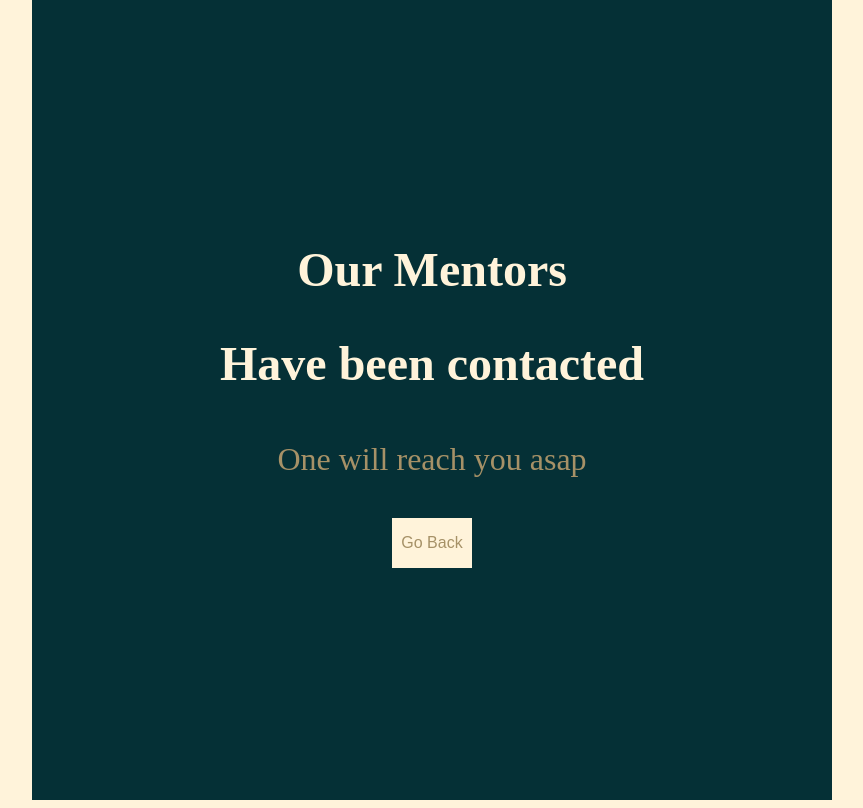
After one commit to GRINGOLOCO7/AI_assistant_future_Carrear, a Flask app: page /search_mentor in a window 1280 px wide. The commit adds this page. Shown: the whole page, without its empty margins (208-1071 px from the left). Run offline with Flask 3, Linux system fonts and the light colour scheme.

Commit message:
mentor part done

```diff
--- a/app.py
+++ b/app.py
@@ -53,14 +53,29 @@ def login():
 @app.route('/signup', methods=['POST'])
 def signup():
     return render_template('dashboard.html')
+@app.route('/dashboard', methods=['GET','POST'])
+def dashboard():
+    return render_template('dashboard.html')
+
+
+
 
 @app.route('/mentor', methods=['GET', 'POST'])
 def mentor():
-    return "You selected a mentor."
+    return render_template('mentor.html')
+@app.route('/search_mentor', methods=['GET', 'POST'])
+def search_mentor():
+    return render_template('search_mentor.html')
+
 
 @app.route('/community', methods=['GET', 'POST'])
 def community():
     return "You selected a community."
+
+
+
+
+
 
 @app.route('/assistant', methods=['GET', 'POST'])
 def assistant():
@@ -116,5 +131,10 @@ def process_cv():
 
 
 
+
+
+
+
+
 if __name__ == '__main__':
     app.run(host='127.0.0.1', port=5000, debug=True)
--- a/templates/assistant.html
+++ b/templates/assistant.html
@@ -72,7 +72,7 @@
             font-size: 1em;
         }
         .chat-input #cvIcon:hover {
-            background-color: #fff3da;
+            background-color: #cbcbcb;
         }
         .message {
             margin-bottom: 15px;
--- /dev/null
+++ b/templates/search_mentor.html
@@ -0,0 +1,98 @@
+<!DOCTYPE html>
+<html>
+<head>
+    <title>Future Seeking</title>
+    <style>
+        body {
+            background-color: #fff3da;
+            display: flex;
+            flex-direction: column;
+            justify-content: center;
+            align-items: center;
+            height: 100vh;
+            margin-top: 0px;
+        }
+        .rectangle {
+            position: absolute;
+            width: 800px;
+            height: 800px;
+            background-color: #053036;
+            display: flex;
+            justify-content: center;
+            align-items: center;
+            z-index: -1;
+        }
+        h1 {
+            text-align: center;
+            font-size: 6em;
+            margin: 0;
+            color: #fff3da;
+        }
+        h2 {
+            text-align: center;
+            color: #fff3da;
+            font-size: 3em;
+            margin-bottom: 0px;
+        }
+        p {
+            text-align: center;
+            color: #a69167;
+            margin-top: 50px;
+            margin-bottom: 10px;
+            font-size: 2em;
+        }
+        .button-container {
+            display: flex;
+            justify-content: center;
+            flex-wrap: wrap;
+            gap: 20px; /* Add spacing between button blocks */
+            margin: 20px;
+        }
+        .button-block {
+            display: flex;
+            flex-direction: column;
+            align-items: center;
+            max-width: 50px; /* Ensure blocks don't stretch too wide */
+        }
+        .button {
+            position: relative;
+            margin: 10px; /* Add spacing between buttons */
+            cursor: pointer;
+            border: none;
+            background: none;
+            padding: 0;
+            text-align: center;
+            width: 80px; /* Set button width */
+            height: 50px; /* Set button height */
+            background-color: #fff3da; /* Button background color */
+            color: #a69167; /* Button text color */
+            font-size: 16px; /* Button text size */
+            display: flex; /* Make button a flex container */
+            justify-content: center; /* Center button text horizontally */
+            align-items: center; /* Center button text vertically */
+        }
+        .button:hover {
+            background-color: #ddd3da; /* Change button background color on hover */
+        }
+    </style>
+    <script>
+        function navigateTo(url) {
+            window.location.href = url;
+        }
+    </script>
+</head>
+
+<body>
+    <div class="rectangle"></div>
+    <h2>Our Mentors</h2>
+    <h2>Have been contacted</h2>
+    <p>One will reach you asap</p>
+    <div class="button-container">
+        <div class="button-block">
+            <button class="button" onclick="navigateTo('/dashboard')">
+                <span class="label">Go Back</span>
+            </button>
+        </div>
+    </div>
+</body>
+</html>
```
Also changed, not shown: templates/dashboard.html (+16 -0 lines), templates/mentor.html (added, +118 -0 lines), templates/welcome.html (+5 -5 lines).
